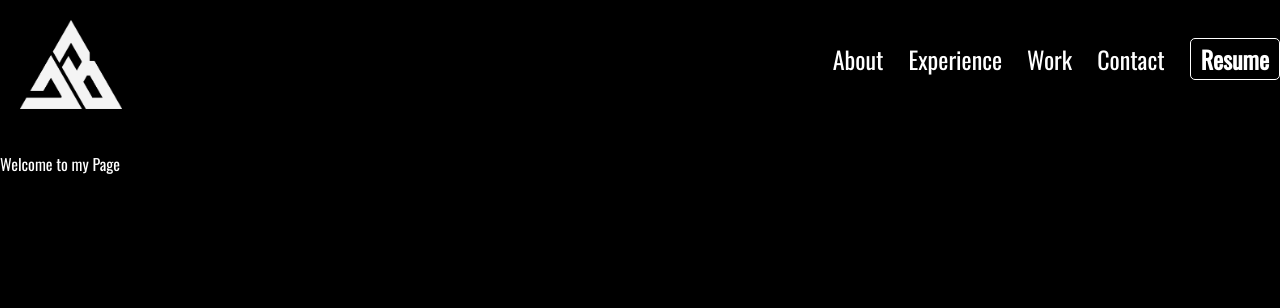
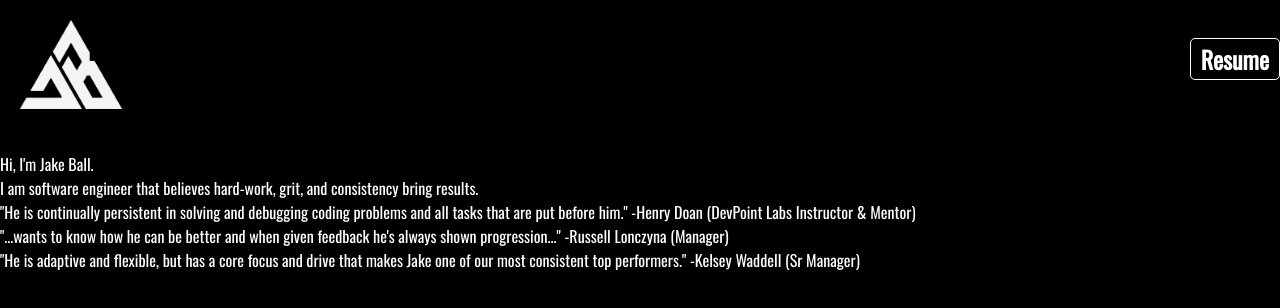
Before and after one commit to jacobjball/my_portfolio, a React (Create React App) app: page / in a window 1280 px wide. Shown: the top 308 px of the page. Built offline with nearby package versions, Linux system fonts and the light colour scheme.

Commit message:
small changes

```diff
--- a/src/components/Shared/Home.js
+++ b/src/components/Shared/Home.js
@@ -3,7 +3,17 @@ import '../../index.css'
 
 const Home = () => (
   <>
-    <div class='testing12'> Welcome to my Page </div>
+    <div class='testing12'>
+        Hi, I'm Jake Ball.
+      <br/>
+        I am software engineer that believes hard-work, grit, and consistency bring results.
+    </div>
+
+    <div class='endorsements'>
+        "He is continually persistent in solving and debugging coding problems and all tasks that are put before him." -Henry Doan (DevPoint Labs Instructor & Mentor)<br/>
+        "...wants to know how he can be better and when given feedback he's always shown progression..." -Russell Lonczyna (Manager)<br/>
+        "He is adaptive and flexible, but has a core focus and drive that makes Jake one of our most consistent top performers." -Kelsey Waddell (Sr Manager) <br/>
+    </div>
   </>
 )
 
--- a/src/components/Shared/Navbar.js
+++ b/src/components/Shared/Navbar.js
@@ -14,7 +14,7 @@ class Nav extends Component {
             <img class='logo2' src={Logo_5}/>
           </a>
           <div class='navlinks'>
-          <Navbar.Brand class='about' href="about">
+          {/* <Navbar.Brand class='about' href="about">
             About
           </Navbar.Brand>
           <Navbar.Brand href="experience">
@@ -25,7 +25,7 @@ class Nav extends Component {
           </Navbar.Brand>
           <Navbar.Brand href="contact">
             Contact
-          </Navbar.Brand>
+          </Navbar.Brand> */}
           <a href= {resume} class="btn btn-outline" target='_blank'>Resume</a>
           </div>
         </Navbar>
--- a/src/index.css
+++ b/src/index.css
@@ -42,6 +42,9 @@ code {
 .testing12{
   color: white !important;
 }
+.endorsements {
+  color: white !important;
+}
 
 a {
   color: white;
```
